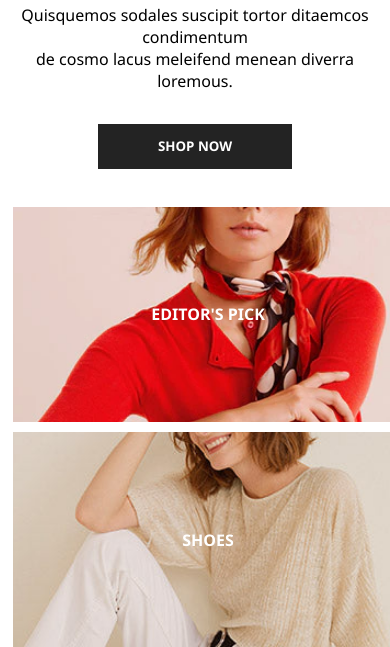
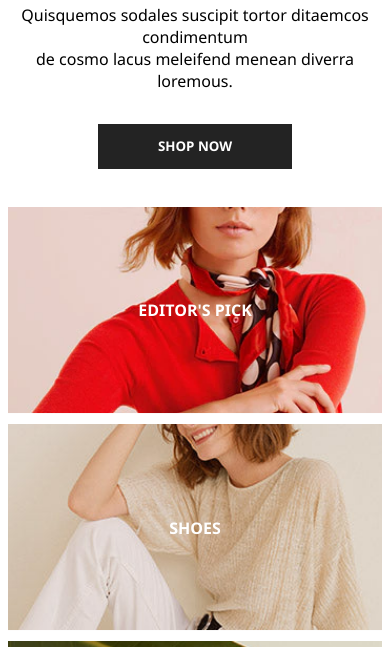
Before and after one commit to phuckh17ng/halothemes-intern, a plain HTML site: page index.html in a window 390 px wide. Shown: the part 453-1100 px from the top of the page. Drawn offline with nearby package versions, Linux system fonts and the light colour scheme; files whose address does not match are found by name.

Commit message:
first commit

```diff
--- a/index.html
+++ b/index.html
@@ -1182,7 +1182,13 @@
 									</li>
 								</ul>
 								<ul class="footer--link" style="color: white">
-									<li style="font-weight: 600; margin-bottom: 24px; cursor: pointer;">
+									<li
+										style="
+											font-weight: 600;
+											margin-bottom: 24px;
+											cursor: pointer;
+										"
+									>
 										INFORMATION
 									</li>
 									<li
@@ -1464,6 +1470,7 @@
 						</div>
 					</div>
 				</div>
+				<div style="padding: 0 30px">
 					<div
 						class="footer--info"
 						style="
@@ -1767,6 +1774,7 @@
 								</svg>
 							</li>
 						</ul>
+					</div>
 				</div>
 			</footer>
 		</div>
--- a/style/index.css
+++ b/style/index.css
@@ -200,6 +200,10 @@ ul {
 	.footer--info > ul > li {
 		margin-right: 5px;
 	}
+	.img--banner {
+		margin: 10px auto 0 auto !important;
+		width: 96% !important;
+	}
 }
 @media (max-width: 480px) {
 	.home--products {
```
Lines whose indentation alone changed are shown as unchanged.
